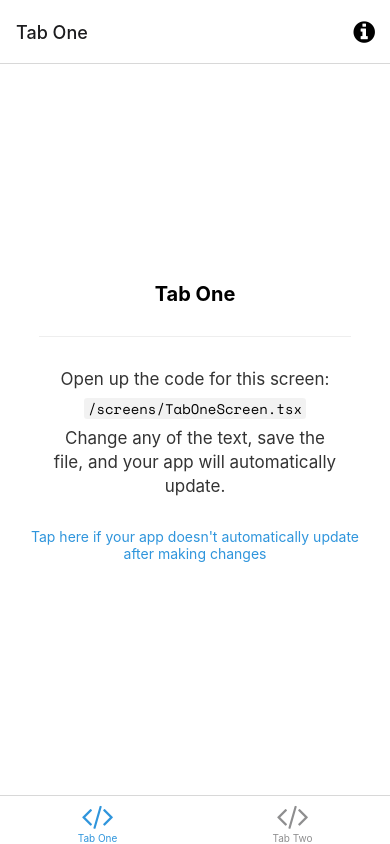
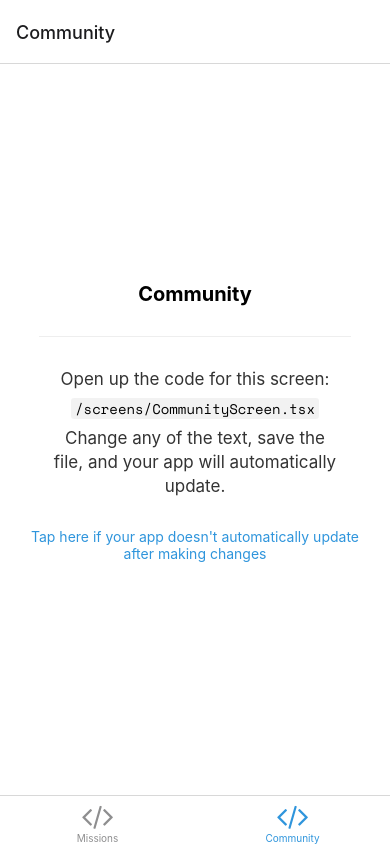
Before and after one commit to yeabsiramoges/FillOurNeed, a React Native app: screen /Community in a window 390 px wide. Built offline with nearby package versions, Linux system fonts and the light colour scheme; what expo-linking would draw is missing.

Commit message:
renamed tabs and reworked navigation

```diff
--- a/navigation/LinkingConfiguration.ts
+++ b/navigation/LinkingConfiguration.ts
@@ -15,14 +15,14 @@ const linking: LinkingOptions<RootStackParamList> = {
     screens: {
       Root: {
         screens: {
-          TabOne: {
+          Missions: {
             screens: {
-              TabOneScreen: 'one',
+              MissionsScreen: 'one',
             },
           },
-          TabTwo: {
+          Community: {
             screens: {
-              TabTwoScreen: 'two',
+              CommunityScreen: 'two',
             },
           },
         },
--- a/navigation/index.tsx
+++ b/navigation/index.tsx
@@ -14,8 +14,8 @@ import Colors from '../constants/Colors';
 import useColorScheme from '../hooks/useColorScheme';
 import ModalScreen from '../screens/ModalScreen';
 import NotFoundScreen from '../screens/NotFoundScreen';
-import TabOneScreen from '../screens/TabOneScreen';
-import TabTwoScreen from '../screens/TabTwoScreen';
+import MissionsScreen from '../screens/MissionsScreen';
+import CommunityScreen from '../screens/CommunityScreen';
 import { RootStackParamList, RootTabParamList, RootTabScreenProps } from '../types';
 import LinkingConfiguration from './LinkingConfiguration';
 
@@ -58,15 +58,15 @@ function BottomTabNavigator() {
 
   return (
     <BottomTab.Navigator
-      initialRouteName="TabOne"
+      initialRouteName="Missions"
       screenOptions={{
         tabBarActiveTintColor: Colors[colorScheme].tint,
       }}>
       <BottomTab.Screen
-        name="TabOne"
-        component={TabOneScreen}
-        options={({ navigation }: RootTabScreenProps<'TabOne'>) => ({
-          title: 'Tab One',
+        name="Missions"
+        component={MissionsScreen}
+        options={({ navigation }: RootTabScreenProps<'Missions'>) => ({
+          title: 'Missions',
           tabBarIcon: ({ color }) => <TabBarIcon name="code" color={color} />,
           headerRight: () => (
             <Pressable
@@ -85,10 +85,10 @@ function BottomTabNavigator() {
         })}
       />
       <BottomTab.Screen
-        name="TabTwo"
-        component={TabTwoScreen}
+        name="Community"
+        component={CommunityScreen}
         options={{
-          title: 'Tab Two',
+          title: 'Community',
           tabBarIcon: ({ color }) => <TabBarIcon name="code" color={color} />,
         }}
       />
--- a/screens/TabTwoScreen.tsx
+++ b/screens/CommunityScreen.tsx
@@ -3,12 +3,12 @@ import { StyleSheet } from 'react-native';
 import EditScreenInfo from '../components/EditScreenInfo';
 import { Text, View } from '../components/Themed';
 
-export default function TabTwoScreen() {
+export default function CommunityScreen() {
   return (
     <View style={styles.container}>
-      <Text style={styles.title}>Tab Two</Text>
+      <Text style={styles.title}>Community</Text>
       <View style={styles.separator} lightColor="#eee" darkColor="rgba(255,255,255,0.1)" />
-      <EditScreenInfo path="/screens/TabTwoScreen.tsx" />
+      <EditScreenInfo path="/screens/CommunityScreen.tsx" />
     </View>
   );
 }
--- a/screens/TabOneScreen.tsx
+++ b/screens/MissionsScreen.tsx
@@ -4,12 +4,12 @@ import EditScreenInfo from '../components/EditScreenInfo';
 import { Text, View } from '../components/Themed';
 import { RootTabScreenProps } from '../types';
 
-export default function TabOneScreen({ navigation }: RootTabScreenProps<'TabOne'>) {
+export default function MissionsScreen({ navigation }: RootTabScreenProps<'Missions'>) {
   return (
     <View style={styles.container}>
-      <Text style={styles.title}>Tab One</Text>
+      <Text style={styles.title}>Missions Screen</Text>
       <View style={styles.separator} lightColor="#eee" darkColor="rgba(255,255,255,0.1)" />
-      <EditScreenInfo path="/screens/TabOneScreen.tsx" />
+      <EditScreenInfo path="/screens/MissionsScreen.tsx" />
     </View>
   );
 }
--- a/types.tsx
+++ b/types.tsx
@@ -25,8 +25,8 @@ export type RootStackScreenProps<Screen extends keyof RootStackParamList> = Nati
 >;
 
 export type RootTabParamList = {
-  TabOne: undefined;
-  TabTwo: undefined;
+  Missions: undefined;
+  Community: undefined;
 };
 
 export type RootTabScreenProps<Screen extends keyof RootTabParamList> = CompositeScreenProps<
```
